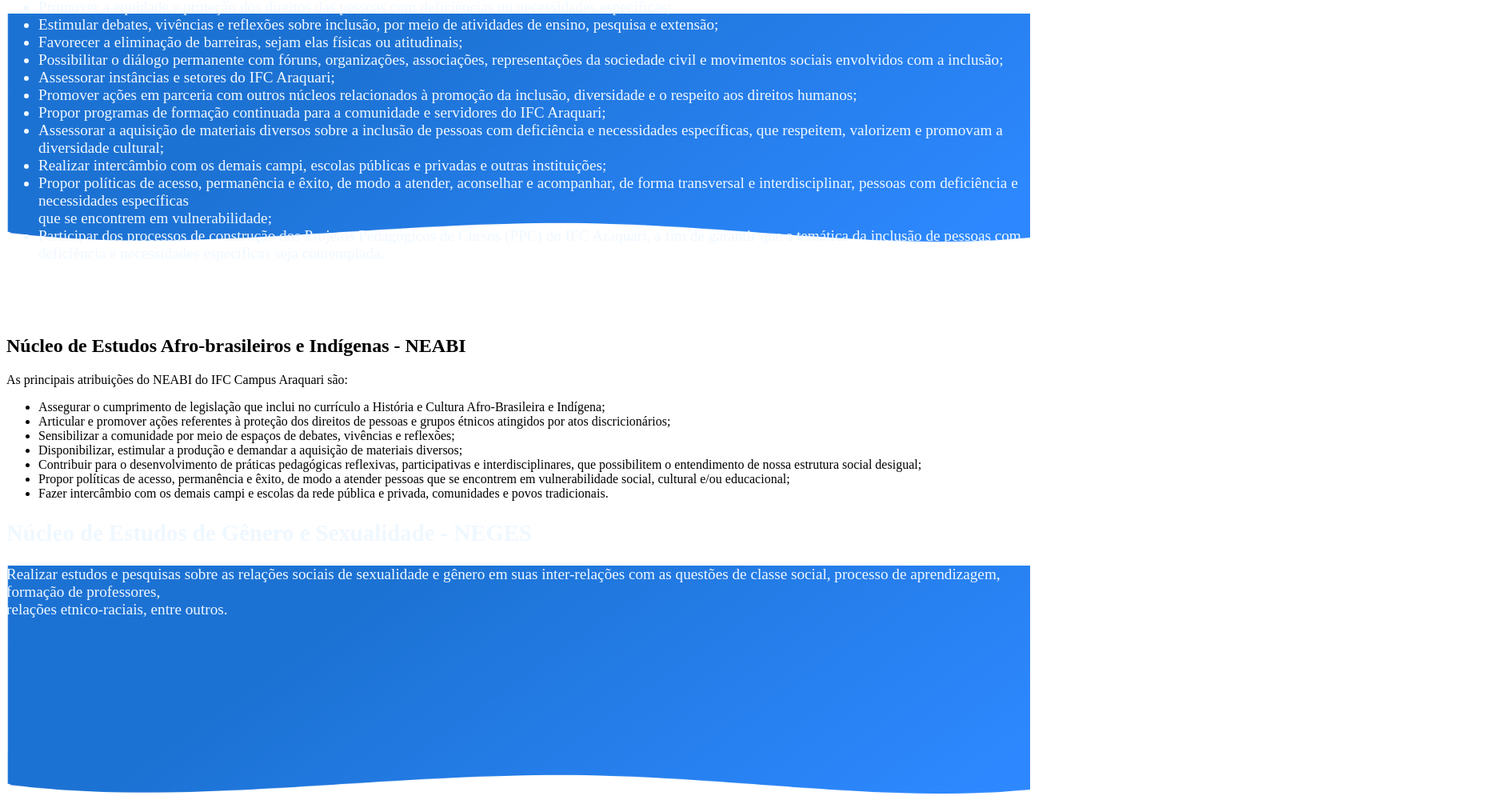
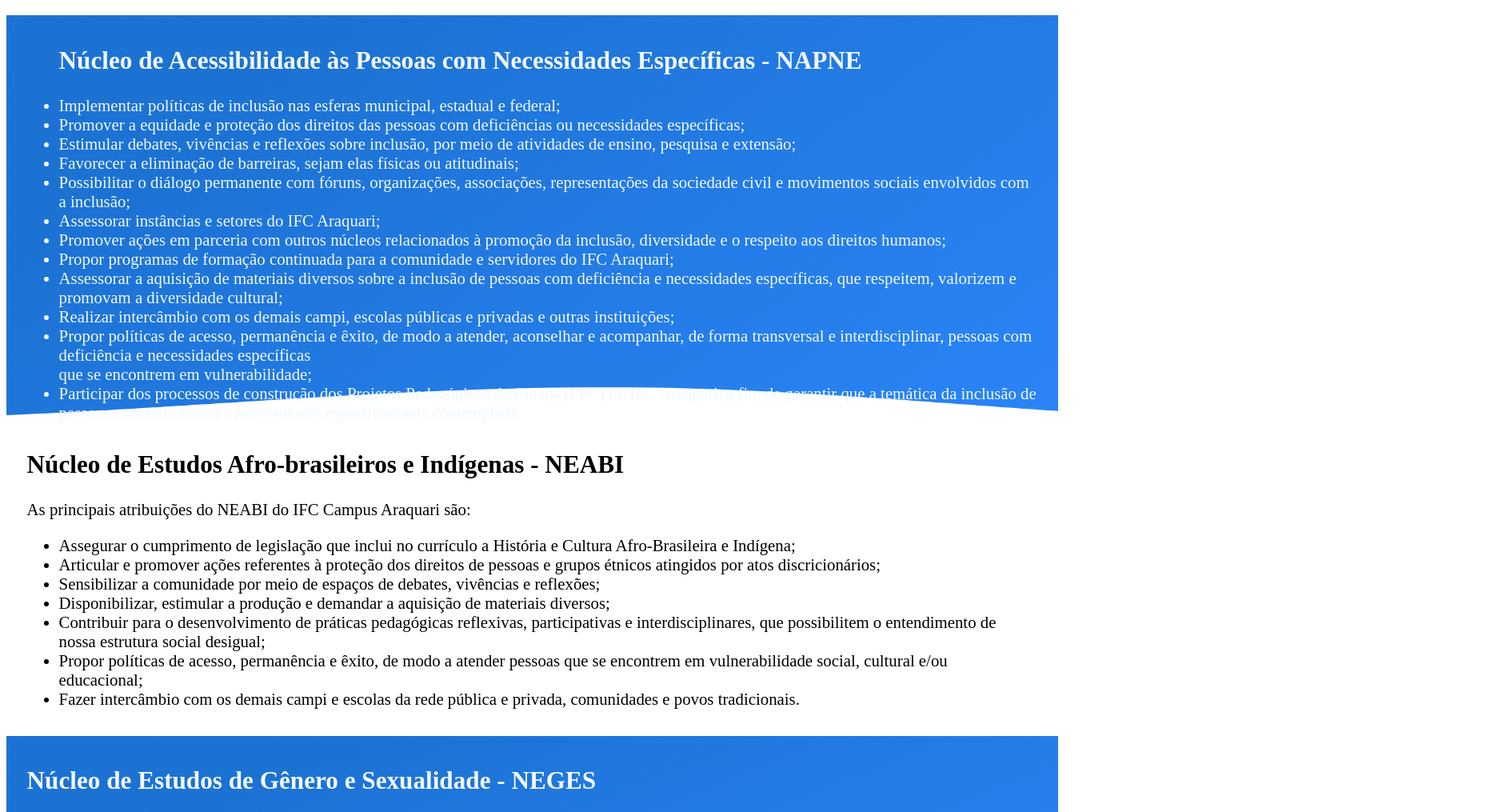
Before and after one commit to 2info3-Hackathon/frontend, a Vue app: page / in a window 1280 px wide. Shown: the part 1083-2098 px from the top of the page at 80% size, 1858 px wide, since content can reach past the window. Built offline with nearby package versions, Linux system fonts and the light colour scheme.

Commit message:
FEAT : organização e criação das comissões #2

```diff
--- a/src/App.vue
+++ b/src/App.vue
@@ -1,9 +1,11 @@
 <script setup>
-import nucleos from './components/nucleos.vue';
+import nucleoView from './views/nucleoView.vue';
+import comissaoView from './views/comissaoView.vue';
 </script>
 
 <template>
-    <nucleos/>
+    <nucleoView/>
+    <comissaoView/>
 </template>
 
 <style scoped>
--- a/src/router/index.js
+++ b/src/router/index.js
@@ -4,7 +4,7 @@ const routes = [
         {
             path: '/' ,
             name: 'nucleos' ,
-            component: () => import(`@/views/nucleo-infor.vue`),
+            component: () => import(`@/views/nucleoView.vue`),
           },
         ]
         const router= createRouter({
--- /dev/null
+++ b/src/views/comissaoView.vue
@@ -0,0 +1,27 @@
+<script setup>
+
+</script>
+
+<template>
+    <main>
+        <section class="imagem">
+            <img src="/public/imagem/Rectangle 43.png" alt="imagem-if">
+        </section>
+        <section class="lista">
+            <h1>Conheça Nossas Comissões</h1>
+            <div class="azul1">
+                <h2>Comissão de Eventos :</h2>
+                <p>
+                     A Comissão de Eventos do Campus é responsável pela organização dos eventos institucionais do campus, desde a fase de planejamento até a avaliação,juntamente ao setor demandante do evento. A Comissão de Eventos dos campi, criada por portaria específica, apoiará o trabalho realizado pela comissão organizadora de cada evento e deverá entrar em contato com a Comissão de Eventos da Reitoria quando necessário.
+                </p>
+            </div>
+            <div>
+
+            </div>
+
+        </section>
+    </main>
+</template>
+
+<style scoped >
+</style>
--- a/src/views/nucleo-infor.vue
+++ /dev/null
@@ -1,13 +0,0 @@
-<script setup>
-import nucleos from '@/components/nucleos.vue';
-
-</script>
-
-<template>
-<h1>oiii</h1>
-
-</template>
-
-<style scoped>
-
-</style>
--- a/src/components/nucleos.vue
+++ b/src/views/nucleoView.vue
@@ -1,10 +1,11 @@
+
 <script setup>
-import App from '@/App.vue';
 </script>
 
 <template>
+  <main>
   <section class="img">
-    <img src="/public/imagem/Rectangle 43.png" alt="imagem-if" height="900" width="1500">
+    <img src="/public/imagem/Rectangle 43.png" alt="imagem-if" height="1000" width="1850">
   </section>
   <section class="corpo">
       <h1>Conheça nosso Núcleos</h1>
@@ -35,7 +36,8 @@ import App from '@/App.vue';
 
             <li>Participar dos processos de construção dos Projetos Pedagógicos de Cursos (PPC) do IFC Araquari, a fim de garantir que a temática da inclusão de pessoas com deficiência e necessidades específicas seja contemplada.</li>
         </ul>
-      </div class="branco">
+      </div>
+      <div class="branco">
       <h2>Núcleo de Estudos Afro-brasileiros e Indígenas - NEABI</h2>
       <p>As principais atribuições do NEABI do IFC Campus Araquari são:</p>
       <ul>
@@ -53,6 +55,7 @@ import App from '@/App.vue';
 
         <li>Fazer intercâmbio com os demais campi e escolas da rede pública e privada, comunidades e povos tradicionais.</li>
       </ul>
+      </div>
       <div class="azul2">
         <h2>Núcleo de Estudos de Gênero e Sexualidade - NEGES</h2>
         <p>Realizar estudos e pesquisas sobre as relações sociais de sexualidade e gênero em suas inter-relações com as questões de classe social, processo de aprendizagem, formação de professores,<br> relações etnico-raciais, entre outros. </p>
@@ -62,32 +65,51 @@ import App from '@/App.vue';
         <p>Desde o início, o NGA possui inúmeras atribuições, buscando discutir, formular e implantar a Política Ambiental do IFC, vinculando o princípio da sustentabilidade socioambiental em nosso Instituto, tornando o valor fundamental para a comunidade escolar e buscando o cumprimento da legislação ambiental.</p>
       </div>
   </section>
+  </main>
 </template>
 
 <style scoped>
+main{
+  padding: 0;
+  margin: 0;
+}
 section.corpo h1{
  text-align: center;
  font-size: 2rem;
+
 }
 div.azul1{
   background-image: url(/public//imagem/Group65.png);
-  min-width: 100vw;
-  min-height: 60vh;
-  background-size: contain;
+  width: 100%;
+  height: 60vh;
+  background-size: cover;
   background-position: center;
   background-repeat: no-repeat;
+  display: block;
   color: aliceblue;
-  font-size: 1.2rem;
+  font-size: 1.3rem;
+  padding: 1vw 2vw 1vw 2vw;
 }
 div.azul2{
-  background-image: url(/public//imagem/Group65.png);
-  min-width: 100vw;
-  min-height: 50vh;
-  background-size: contain;
+  background-image: url(/public//imagem/Group\ 66.png);
+  width: 100%;
+  height: 30vh;
+  background-size: cover;
   background-position: center;
   background-repeat: no-repeat;
+  display: block;
   color: aliceblue;
-  font-size: 1.2rem;
+  font-size: 1.3rem;
+  padding: 1vw 2vw 1vw 2vw;
+}
+div.branco {
+  font-size: 1.3rem;
+  padding: 1vw 2vw 1vw 2vw;
 }
 
+
 </style>
+
+<style scoped>
+
+</style>
```
Also changed, not shown: src/components/comissao.vue (deleted, +0 -15 lines), src/components/principalComponents.vue (added, +7 -0 lines), public/imagem/Group 66.png (added).
